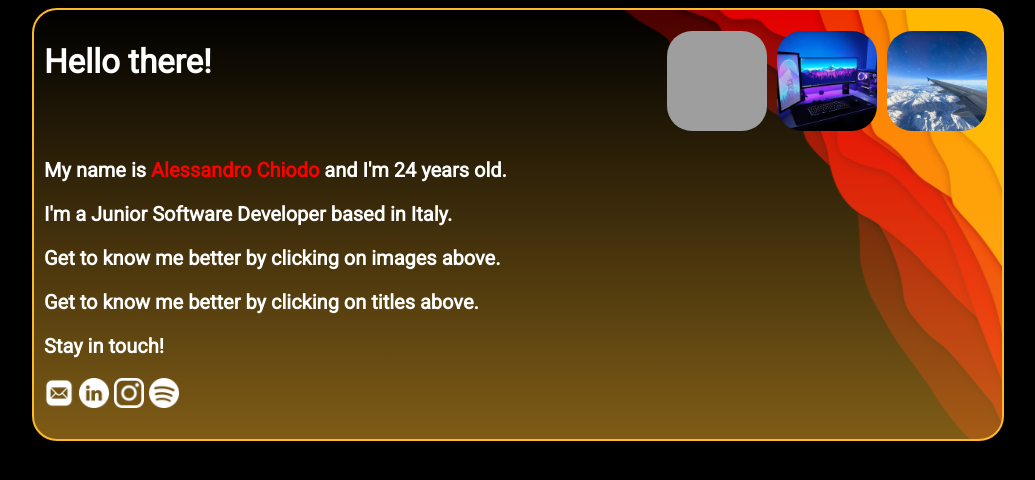
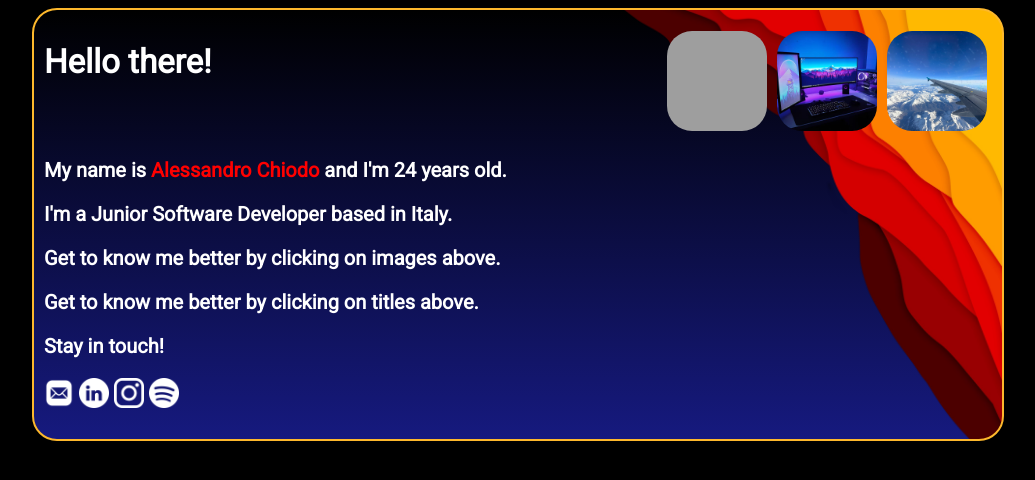
Before and after one commit to bob0dod/alessandrochiodo_web, a plain HTML site: page index.html in a window 1280 px wide. Shown: the whole page, without its empty margins (122-1157 px from the left). Drawn offline with nearby package versions, Linux system fonts and the light colour scheme; grey boxes are pictures that could not be loaded.

Commit message:
Update background

```diff
--- a/styles/styleGAMING.css
+++ b/styles/styleGAMING.css
@@ -8,7 +8,7 @@ body{
     border-radius: 25px;
     padding: 10px 10px 10px 10px;
     color: #ffffff;
-    background: linear-gradient(rgba(0,0,0,0), rgba(253,184,44,.5)), url("../media/red-removebg.png");
+    background: url("../media/red-removebg.png"), linear-gradient(rgba(0,0,0,0), rgba(44, 51, 253, 0.5));
 	background-size: 100%;
 	background-repeat: no-repeat;
 	background-position: right 0px top 0px;
--- a/styles/styleINDEX.css
+++ b/styles/styleINDEX.css
@@ -11,10 +11,11 @@ body{
 	width: 75%;
 	min-height: fit-content;
 	margin: auto;
-	background: linear-gradient(rgba(0,0,0,0), rgba(253,184,44,.5)), url("../media/red-removebg.png");
+	/*background: url("../media/red-removebg.png"), linear-gradient(rgba(0,0,0,0), rgba(253,184,44,.5));*/
+	background: url("../media/red-removebg.png"), linear-gradient(rgba(0,0,0,0), rgba(44, 51, 253, 0.5));
 	background-size: 100%;
 	background-repeat: no-repeat;
-	background-position: right 0px top 0px;
+	background-position: right top;
 }
 .title{
 	font-size: 33px;
--- a/styles/styleSTORY.css
+++ b/styles/styleSTORY.css
@@ -14,7 +14,7 @@ body{
 	min-height: fit-content;
 	overflow-x: hidden;
     overflow-y: auto;
-	background: linear-gradient(rgba(0,0,0,0), rgba(253,184,44,.5)), url("../media/red-removebg.png");
+	background: url("../media/red-removebg.png"), linear-gradient(rgba(0,0,0,0), rgba(44, 51, 253, 0.5));
 	background-size: 100%;
 	background-repeat: no-repeat;
 	background-position: right 0px top 0px;
--- a/styles/styleTRAVEL.css
+++ b/styles/styleTRAVEL.css
@@ -13,7 +13,7 @@ body{
 	min-height: fit-content;
 	overflow-x: hidden;
     overflow-y: auto;
-	background: linear-gradient(rgba(0,0,0,0), rgba(253,184,44,.5)), url("../media/red-removebg.png");
+	background: url("../media/red-removebg.png"), linear-gradient(rgba(0,0,0,0), rgba(44, 51, 253, 0.5));
 	background-size: 100%;
 	background-repeat: no-repeat;
 	background-position: right 0px top 0px;
```
